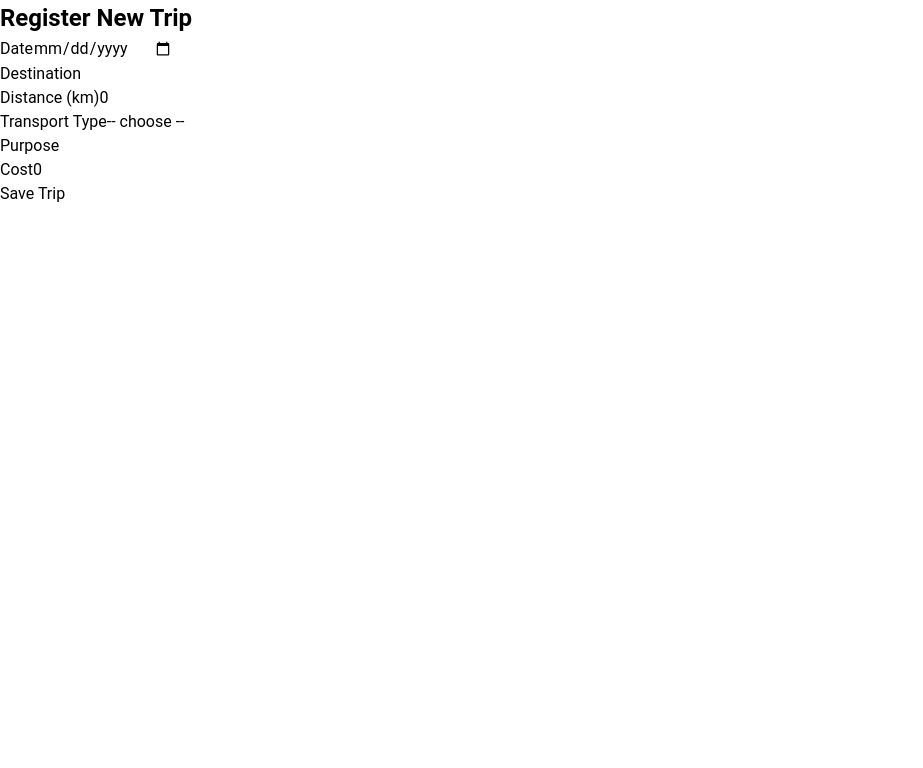
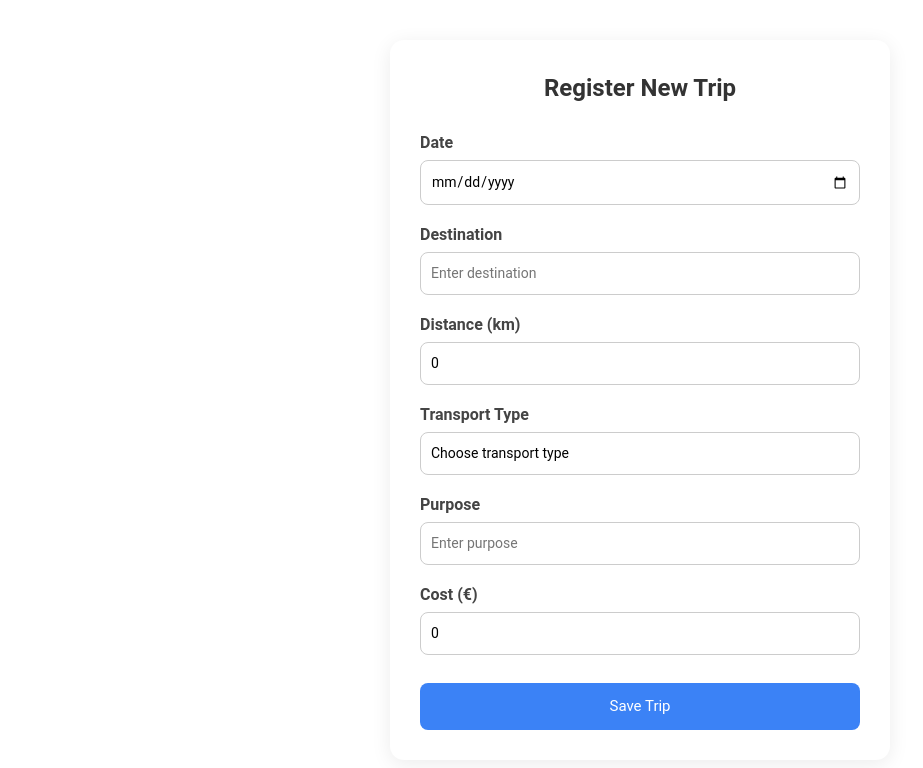
Before and after one commit to KaiVerleysenPXL/SoftwareEngineeringFrontend, a Vue app in the folder VueFrontend/: page /trips/new in a window 1280 px wide. Shown: the top 768 px of the page, without its empty margins (0-923 px from the left). Built offline with nearby package versions, Linux system fonts and the light colour scheme.

Commit message:
Added style to NewTripView page

```diff
--- a/VueFrontend/src/views/NewTripView.vue
+++ b/VueFrontend/src/views/NewTripView.vue
@@ -1,26 +1,29 @@
 <template>
-  <div>
-    <h2>Register New Trip</h2>
-    <form @submit.prevent="submit">
-      <div>
+  <div class="page">
+    <div class="card">
+      <h2 class="title">Register New Trip</h2>
+
+      <form @submit.prevent="submit" class="form">
+
+        <div class="field">
           <label>Date</label>
           <input type="date" v-model="date" required />
         </div>
 
-      <div>
+        <div class="field">
           <label>Destination</label>
-        <input v-model="destination" required />
+          <input v-model="destination" placeholder="Enter destination" required />
         </div>
 
-      <div>
+        <div class="field">
           <label>Distance (km)</label>
           <input type="number" v-model.number="distanceKm" min="0" step="0.1" required />
         </div>
 
-      <div>
+        <div class="field">
           <label>Transport Type</label>
           <select v-model="transportType" required>
-          <option value="">-- choose --</option>
+            <option value="">Choose transport type</option>
             <option>Car</option>
             <option>Bike</option>
             <option>Train</option>
@@ -28,21 +31,23 @@
           </select>
         </div>
 
-      <div>
+        <div class="field">
           <label>Purpose</label>
-        <input v-model="purpose" required />
+          <input v-model="purpose" placeholder="Enter purpose" required />
         </div>
 
-      <div>
-        <label>Cost</label>
+        <div class="field">
+          <label>Cost (€)</label>
           <input type="number" v-model.number="cost" min="0" step="0.01" required />
         </div>
 
-      <button type="submit">Save Trip</button>
+        <button type="submit" class="submit-btn">Save Trip</button>
 
-      <p v-if="error" style="color:red">{{ error }}</p>
-      <p v-if="success" style="color:green">Trip saved!</p>
+        <p v-if="error" class="error">{{ error }}</p>
+        <p v-if="success" class="success">Trip saved!</p>
+
       </form>
+    </div>
   </div>
 </template>
 
@@ -81,3 +86,88 @@ async function submit() {
   }
 }
 </script>
+
+<style scoped>
+.page {
+  display: flex;
+  justify-content: center;
+  padding: 40px 10px;
+}
+
+.card {
+  width: 100%;
+  max-width: 500px;
+  background: white;
+  padding: 30px;
+  border-radius: 14px;
+  box-shadow: 0 4px 20px rgba(0,0,0,0.08);
+}
+
+.title {
+  text-align: center;
+  margin-bottom: 25px;
+  color: #333;
+}
+
+.form {
+  display: flex;
+  flex-direction: column;
+  gap: 18px;
+}
+
+.field {
+  display: flex;
+  flex-direction: column;
+}
+
+label {
+  font-weight: 600;
+  margin-bottom: 5px;
+  color: #444;
+}
+
+input,
+select {
+  padding: 10px;
+  border: 1px solid #ccc;
+  border-radius: 8px;
+  font-size: 14px;
+}
+
+input:focus,
+select:focus {
+  outline: none;
+  border-color: #3b82f6;
+  box-shadow: 0 0 0 3px rgba(59,130,246,0.2);
+}
+
+.submit-btn {
+  background: #3b82f6;
+  color: white;
+  padding: 12px;
+  border: none;
+  border-radius: 8px;
+  font-size: 15px;
+  cursor: pointer;
+  margin-top: 10px;
+  transition: background 0.2s;
+}
+
+.submit-btn:hover {
+  background: #2563eb;
+}
+
+.error {
+  color: #ef4444;
+  font-weight: bold;
+  margin-top: 10px;
+  text-align: center;
+}
+
+.success {
+  color: #22c55e;
+  font-weight: bold;
+  margin-top: 10px;
+  text-align: center;
+}
+</style>
```
Lines whose indentation alone changed are shown as unchanged.
